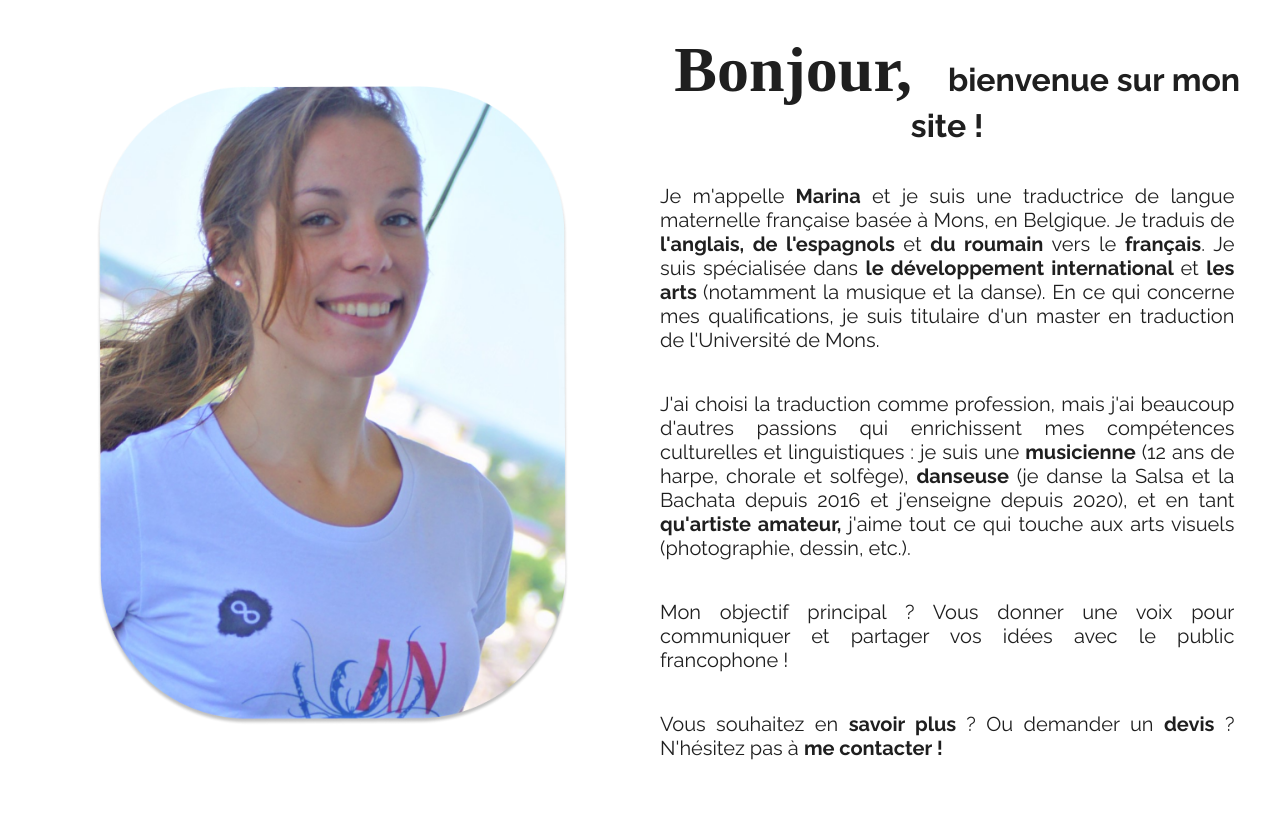
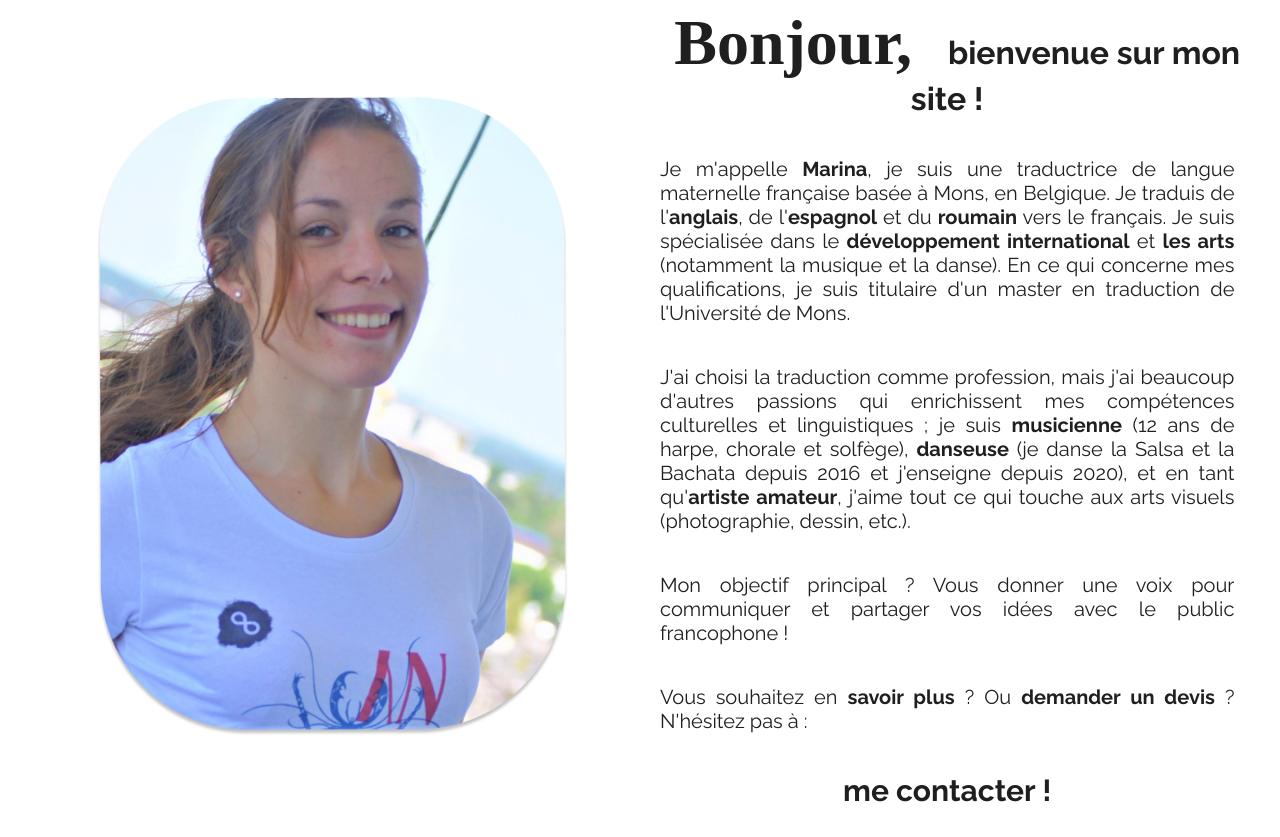
Before and after one commit to AnaelDamette/MHSitePerso, a Vue app: page / in a window 1280 px wide. Shown: the part 1960-2797 px from the top of the page. Built offline with nearby package versions, Linux system fonts and the light colour scheme; a web font is replaced by a local one.

Commit message:
mise en place filtre mot Gras

```diff
--- a/src/App.vue
+++ b/src/App.vue
@@ -43,8 +43,6 @@ export default class App extends Vue {
       el: document.querySelector("#app"),
       smooth: true,
     });
-    console.log("scroll", scroll);
-    console.log("Je test si le scroll est bien smooth " + scroll);
   }
 }
 </script>
--- a/src/assets/scss/PageAbout.scss
+++ b/src/assets/scss/PageAbout.scss
@@ -39,3 +39,8 @@
     padding: 1em;
     text-align: justify;
 }
+
+.textContact {
+    font-size: 1.5rem;
+    text-align: center;
+}
--- a/src/assets/scss/variable.scss
+++ b/src/assets/scss/variable.scss
@@ -2,3 +2,5 @@ $primaire: #ffff;
 $secondaire: #f3f2c9;
 $textPrimaire:#1f1f1f;
 $textSecondaire: #f3f2c9;
+
+$shadow : 0 0 2px 4px;
--- a/src/components/PageAbout.vue
+++ b/src/components/PageAbout.vue
@@ -8,53 +8,67 @@
         <mark class="textTitre">{{ $t("about.titre.hello") }}</mark>
         {{ $t("about.titre.enchantee") }}
       </h2>
-      <p class="textPresentation">
-        {{ $t("about.texte.p1.myName")
-        }}<strong>{{ $t("about.texte.maj.marina") }}</strong
-        >{{ $t("about.texte.p1.basedIn") }}
-        <strong
-          >{{ $t("about.texte.maj.traductionPays.anglais") }}
-          {{ $t("about.texte.maj.traductionPays.espagnols") }}</strong
-        >{{ $t("about.texte.p1.etMin") }}
-        <strong> {{ $t("about.texte.maj.traductionPays.romanian") }}</strong>
-        {{ $t("about.texte.p1.into") }}
-        <strong>{{ $t("about.texte.maj.traductionPays.francais") }}</strong
-        >. {{ $t("about.texte.p1.specialiste")
-        }}<strong>{{ $t("about.texte.maj.international") }}</strong
-        >{{ $t("about.texte.p1.etMin") }}
-        <strong>{{ $t("about.texte.maj.art.art") }}</strong
-        >{{ $t("about.texte.p1.parenthese") }}
-        {{ $t("about.texte.p1.qualification") }}<br />
-      </p>
-      <p class="textPresentation">
-        {{ $t("about.texte.p2.profession") }} {{ $t("about.texte.p2.iAm") }}
-        <strong>{{ $t("about.texte.maj.art.musicienne") }}</strong
-        >{{ $t("about.texte.p2.parentheseMusique") }}
-        <strong>{{ $t("about.texte.maj.art.danse") }}</strong>
-        {{ $t("about.texte.p2.parentheseDance") }}
-        <strong>{{ $t("about.texte.maj.art.artiste") }}</strong>
-        {{ $t("about.texte.p2.enjoyArt") }}<br />
-      </p>
-      <p class="textPresentation">{{ $t("about.texte.p3.text") }}<br /></p>
-      <p class="textPresentation">
-        {{ $t("about.texte.p4.would")
-        }}<strong>{{ $t("about.texte.maj.contact.savoirPlus") }}</strong> ?
-        {{ $t("about.texte.p4.orTo") }}
-        <strong
-          >{{ $t("about.texte.maj.contact.demandeDevis") }}{{ $t("") }}</strong
+      <div class="texteRetouche">
+        <p
+          class="textPresentation"
+          :inner-html.prop="
+            $t('about.paragraphe1') | miseEnGras($t('about.paragraphe1'))
+          "
+        ></p>
+        <p
+          class="textPresentation"
+          :inner-html.prop="
+            $t('about.paragraphe2') | miseEnGras($t('about.paragraphe2'))
+          "
+        ></p>
+        <p
+          class="textPresentation"
+          :inner-html.prop="
+            $t('about.paragraphe3') | miseEnGras($t('about.paragraphe3'))
+          "
+        ></p>
+        <p
+          class="textPresentation"
+          :inner-html.prop="
+            $t('about.paragraphe4') | miseEnGras($t('about.paragraphe4'))
+          "
+        ></p>
+        <a
+          data-scroll-to
+          href="#ancreContact"
+          class="textPresentation d-flex center"
         >
-        ?{{ $t("about.texte.p4.hesitate") }}
-        <a data-scroll-to href="#ancreContact" class="underline"
-          ><strong>{{ $t("about.texte.maj.contact.contact") }}</strong></a
-        >
-      </p>
+          <strong class="textContact underline">
+            {{ $t("about.contact") }}</strong
+          >
+        </a>
+      </div>
     </article>
   </section>
 </template>
 
 <script lang="ts">
 import { Component, Vue } from "vue-property-decorator";
+import i18n from "../i18n";
 
-@Component
+@Component({
+  filters: {
+    miseEnGras(test: string) {
+      const motEnGras: any = i18n.t("about.motEnGras");
+
+      for (let i = 0; i < motEnGras.length; i++) {
+        let texteArray = test.split(motEnGras[i]);
+        test = " ";
+
+        for (let j = 0; j < texteArray.length - 1; j++) {
+          test += texteArray[j] + "<strong>" + motEnGras[i] + "</strong>";
+        }
+
+        test += texteArray[texteArray.length - 1];
+      }
+      return test;
+    },
+  },
+})
 export default class PageAbout extends Vue {}
 </script>
--- a/src/locales/en.json
+++ b/src/locales/en.json
@@ -50,67 +50,36 @@
       }
     }
   },
-
-  "about" : {
-    "about" : "about",
-    "titre" : {
-      "hello" : "Bonjour,",
-      "enchantee" : "nice to meet you !"
+  "about": {
+    "about": "about",
+    "titre": {
+      "hello": "Bonjour,",
+      "enchantee": "nice to meet you !"
     },
-    "texte" : {
-      "maj" : {
-        "marina": " Marina.",
-        "traductionPays" : {
-          "anglais" : "English,",
-          "espagnols" : "Spanish ",
-          "romanian" : "Romanian",
-          "francais" : "French"
-        },
-        "et" : "and",
-        "international" : "international development ",
-        "art" : {
-          "art" : "art ",
-          "musicienne" : "musician ",
-          "danse" : "dancer",
-          "artiste" : "amateur artist, "
-        },
-        "contact" : {
-          "contact" : "contact me!",
-          "savoirPlus" : "know more",
-          "demandeDevis" : "request a quote"
-        }
-      },
-      "p1" : {
-        "myName" : "My name is",
-        "basedIn" : " I am a native French translator based in Mons, Belgium. I translate from ",
-        "into" : "into ",
-        "specialiste" : "I specialise in ",
-        "etMin" : "and",
-        "parenthese" : "(especially music and dance",
-        "qualification" : "Concerning my qualifications, I have an MA in Translation Studies from the University of Mons."
-      },
-      "p2" : {
-        "profession" : "I have chosen translation as my profession, but i have many other passions that enrich my cultural and linguistic skills : ",
-        "iAm" : "I am a ",
-        "parentheseMusique" : "(12 years of harp, choir and music theory), a",
-        "parentheseDance" : "(I have been dancing Salsa and Bachata since 2016 and teaching since 2020), and as an ",
-        "enjoyArt" : "I enjoy everything about visual arts (photography, drawing, etc.)"
-      },
-      "p3" : {
-        "text" : "My main goal ? Giving you a voice to communicate and share your ideas with the French speaking audience !"
-      },
-
-      "p4" : {
-        "would" : "Would you like to ",
-        "orTo" : "Or to ",
-        "hesitate" : " Don't hesitate to"
-      }
-    }
+    "paragraphe1": "My name is Marina, I am a native French translator based in Mons, Belgium. I translate from English, Spanish, and Romanian into French. I specialise in international development and arts (espacially music and dance) Concerning my qualifications, I have an MA in Translation Studies from the University of Mons. ",
+    "paragraphe2": "I have chosen translation as my profession, but I have many other passions that enrich my cultural and linguistic skills ; I am a musician (12 years of harp, choir and music theory), a dancer (I have been dancing Salsa and Bachata since 2016 and teaching since 2020), and as an amateur artist, I enjoy everything about visual arts (photography, drawing, etc.) ",
+    "paragraphe3": "My main goal ? Giving you a voice to communicate and share your ideas with the French speaking audience !",
+    "paragraphe4": "Would you like to know more ? Or to request a quote ? Don’t hesite to :",
+    "contact" : "Contact me !",
+    "motEnGras": [
+      "Marina",
+      "English",
+      "Spanish",
+      "Romanian",
+      "French.",
+      "international development",
+      "arts",
+      "musician",
+      "dancer",
+      "amateur artist",
+      "know more",
+      "request a quote",
+      "Contact me !"
+    ]
   },
-
-  "contact" : {
-    "contact" : "contact",
-     "titreContact": "Need more information ? Want to request a quote ?",
+  "contact": {
+    "contact": "contact",
+    "titreContact": "Need more information ? Want to request a quote ?",
     "getInTouch": "Get in touch !"
   }
 }
--- a/src/locales/fr.json
+++ b/src/locales/fr.json
@@ -1,42 +1,38 @@
 {
   "message": "Salut le monde i18n !!",
-
   "acceuil": {
-    "acceuil" : "Accueil",
+    "acceuil": "Accueil",
     "textLogo": "Mes mots pour vous donner une voix",
     "presentationTraduction": "Traduction professionnelle de l’espagnol, de l’anglais et du roumain vers le français"
   },
-
   "service": {
-    "service" : "services",
-    "titreService" : "Pourquoi travailler avec moi ?",
-    "listPourquoiTravailler" : {
-      "1" : "Le contact direct avec votre traducteur vous assure réactivité, efficacité et maîtrise des coûts",
-      "2" : "Je vous garantis des traductions de qualité qui tiennent compte de vos attentes précises ",
-      "3" : "Vos projets seront réalisés dans les délais impartis",
-      "4" : "Je mettrai mon expérience et ma passion au service des causes qui vous animent"
+    "service": "services",
+    "titreService": "Pourquoi travailler avec moi ?",
+    "listPourquoiTravailler": {
+      "1": "Le contact direct avec votre traducteur vous assure réactivité, efficacité et maîtrise des coûts",
+      "2": "Je vous garantis des traductions de qualité qui tiennent compte de vos attentes précises ",
+      "3": "Vos projets seront réalisés dans les délais impartis",
+      "4": "Je mettrai mon expérience et ma passion au service des causes qui vous animent"
     },
-    "traductionList" : {
+    "traductionList": {
       "titre": "Traduisez vos documents, applications, brochures, livres, sites web, matériel pédagogique ... en français.",
-      "1" : "Traductrice native",
-      "2" : "Master en traduction",
-      "3" : "Diplôme en formation musicale",
-      "4" : "Sensibilité interculturelle"
+      "1": "Traductrice native",
+      "2": "Master en traduction",
+      "3": "Diplôme en formation musicale",
+      "4": "Sensibilité interculturelle"
     },
-    "sousTitreList" : {
-      "titre" : "Sous-titrez vos contenus audiovisuels (chaîne Youtube, websérie, programme TV...)",
-      "1" : "Adaptation culturelle",
-      "2" : "Respect des exigences",
-      "3" : "Professionnalisme"
+    "sousTitreList": {
+      "titre": "Sous-titrez vos contenus audiovisuels (chaîne Youtube, websérie, programme TV...)",
+      "1": "Adaptation culturelle",
+      "2": "Respect des exigences",
+      "3": "Professionnalisme"
     },
-    "correctionList" : {
-      "titre" : "Faites corriger votre contenu en français et adaptez-le à votre public cible. Ne laissez pas une erreur gâcher votre projet !",
-      "1" : "Connaissance approfondie de la langue et de la culture française",
-      "2" : "Garantie de la qualité de votre contenu"
+    "correctionList": {
+      "titre": "Faites corriger votre contenu en français et adaptez-le à votre public cible. Ne laissez pas une erreur gâcher votre projet !",
+      "1": "Connaissance approfondie de la langue et de la culture française",
+      "2": "Garantie de la qualité de votre contenu"
     }
   },
-
-
   "temoignage": {
     "temoignage": "Témoignages",
     "listeTemoignage": {
@@ -54,67 +50,35 @@
       }
     }
   },
-
-  "about" : {
-    "about" : "A propos",
-    "titre" : {
-      "hello" : "Bonjour, ",
-      "enchantee" : "bienvenue sur mon site !"
+  "about": {
+    "about": "A propos",
+    "titre": {
+      "hello": "Bonjour, ",
+      "enchantee": "bienvenue sur mon site !"
     },
-    "texte" : {
-      "maj" : {
-        "marina": " Marina",
-        "traductionPays" : {
-          "anglais" : "l'anglais,",
-          "espagnols" : "de l'espagnols ",
-          "romanian" : "du roumain",
-          "francais" : "français"
-        },
-        "et" : "et",
-        "international" : "le développement international ",
-        "art" : {
-          "art" : "les arts ",
-          "musicienne" : "musicienne",
-          "danse" : "danseuse",
-          "artiste" : "qu'artiste amateur, "
-        },
-        "contact" : {
-          "contact" : "me contacter !",
-          "savoirPlus" : "savoir plus ",
-          "demandeDevis" : "devis"
-        }
-      },
-      "p1" : {
-        "myName" : "Je m'appelle",
-        "basedIn" : " et je suis une traductrice de langue maternelle française basée à Mons, en Belgique. Je traduis de ",
-        "into" : "vers le ",
-        "specialiste" : "Je suis spécialisée dans ",
-        "etMin" : "et",
-        "parenthese" : "(notamment la musique et la danse). ",
-        "qualification" : "En ce qui concerne mes qualifications, je suis titulaire d'un master en traduction de l'Université de Mons."
-      },
-      "p2" : {
-        "profession" : "J'ai choisi la traduction comme profession, mais j'ai beaucoup d'autres passions qui enrichissent mes compétences culturelles et linguistiques : ",
-        "iAm" : "je suis une ",
-        "parentheseMusique" : " (12 ans de harpe, chorale et solfège), ",
-        "parentheseDance" : "(je danse la Salsa et la Bachata depuis 2016 et j'enseigne depuis 2020), et en tant ",
-        "enjoyArt" : "j'aime tout ce qui touche aux arts visuels (photographie, dessin, etc.). "
-      },
-      "p3" : {
-        "text" : "Mon objectif principal ? Vous donner une voix pour communiquer et partager vos idées avec le public francophone !"
-      },
-
-      "p4" : {
-        "would" : "Vous souhaitez en ",
-        "orTo" : "Ou demander un  ",
-        "hesitate" : " N'hésitez pas à "
-      }
-    }
+    "paragraphe1": "Je m'appelle Marina, je suis une traductrice de langue maternelle française basée à Mons, en Belgique. Je traduis de l'anglais, de l'espagnol et du roumain vers le français. Je suis spécialisée dans le développement international et les arts (notamment la musique et la danse). En ce qui concerne mes qualifications, je suis titulaire d'un master en traduction de l'Université de Mons.",
+    "paragraphe2": "J'ai choisi la traduction comme profession, mais j'ai beaucoup d'autres passions qui enrichissent mes compétences culturelles et linguistiques ; je suis musicienne (12 ans de harpe, chorale et solfège), danseuse (je danse la Salsa et la Bachata depuis 2016 et j'enseigne depuis 2020), et en tant qu'artiste amateur, j'aime tout ce qui touche aux arts visuels (photographie, dessin, etc.). ",
+    "paragraphe3": "Mon objectif principal ? Vous donner une voix pour communiquer et partager vos idées avec le public francophone !",
+    "paragraphe4": "Vous souhaitez en savoir plus ? Ou demander un devis ? N'hésitez pas à :  ",
+    "contact" : "me contacter !",
+    "motEnGras": [
+      "Marina",
+      "anglais",
+      "espagnol",
+      "roumain",
+      "développement international",
+      "les arts",
+      "musicienne",
+      "danseuse",
+      "artiste amateur",
+      "savoir plus",
+      "demander un devis",
+      "me contacter !"
+    ]
   },
-
-  "contact" : {
-    "contact" : "contact",
-     "titreContact": "Vous avez besoin de plus d'informations ? Vous souhaitez demander un devis ? ",
+  "contact": {
+    "contact": "contact",
+    "titreContact": "Vous avez besoin de plus d'informations ? Vous souhaitez demander un devis ? ",
     "getInTouch": "Contactez-moi !"
   }
 }
--- a/src/locales/ro.json
+++ b/src/locales/ro.json
@@ -56,61 +56,29 @@
       "hello": "Bonjour,",
       "enchantee": "încântată de cunoștință !"
     },
-    "texte": {
-      "maj": {
-        "marina": " Marina",
-        "traductionPays": {
-          "anglais": "engleză, ",
-          "espagnols": "spaniolă ",
-          "romanian": "română",
-          "francais": "franceză"
-        },
-        "et": "și",
-        "international": "dezvoltare internațională ",
-        "art": {
-          "art": "arte ",
-          "musicienne": "muzician ",
-          "danse": "dansator",
-          "artiste": "artist amator "
-        },
-        "contact": {
-          "contact": "mă contactați ! ",
-          "savoirPlus": "mai multe ? ",
-          "demandeDevis": "o ofertă "
-        }
-      },
-      "p1": {
-        "myName": "Mă numesc ",
-        "basedIn": ", sunt traducător de limba franceză și sunt stabilită în Mons, Belgia. Traduc din ",
-        "into": "în ",
-        "specialiste": " Sunt specializată în ",
-        "etMin": "și",
-        "parenthese": "(în special muzică și dans).",
-        "qualification": " În ceea ce privește calificările mele, am un masterat în Traductologie de la Universitatea din Mons."
-      },
-      "p2": {
-        "profession": "Am ales traducerea ca profesie, dar am multe alte pasiuni care îmi îmbogățesc competențele culturale și lingvistice ; ",
-        "iAm": "sunt ",
-        "parentheseMusique": "(12 ani de harpă, cor și teorie muzicală), ",
-        "parentheseDance": " (dansez salsa și bachata din 2016 și predau din 2020) și, ca ",
-        "enjoyArt": ", îmi place tot ce ține de artele vizuale (fotografie, desen etc.). "
-      },
-      "p3": {
-        "text": "Obiectivul meu principal ? Să vă dau o voce pentru a comunica și a vă împărtăși ideile cu publicul francofon !"
-      },
-      "p4": {
-        "would": "Doriți să aflați ",
-        "orTo": " Sau să solicitați ",
-        "hesitate": " Nu ezitați să "
-      }
-    }
+    "paragraphe1": "Mă numesc Marina, sunt traducător de limba franceză și sunt stabilită în Mons, Belgia. Traduc din engleză, spaniolă și română în franceză. Sunt specializată în dezvoltare internațională și arte (în special muzică și dans) În ceea ce privește calificările mele, am un masterat în Traductologie de la Universitatea din Mons.",
+    "paragraphe2": "Am ales traducerea ca profesie, dar am multe alte pasiuni care îmi îmbogățesc competențele culturale și lingvistice ; sunt muzician (12 ani de harpă, cor și teorie muzicală), dansator (dansez salsa și bachata din 2016 și predau din 2020) și, ca artist amator, îmi place tot ce ține de artele vizuale (fotografie, desen etc.). ",
+    "paragraphe3": "Obiectivul meu principal ? Să vă dau o voce pentru a comunica și a vă împărtăși ideile cu publicul francofon !",
+    "paragraphe4": "Doriți să aflați mai multe ? Sau să solicitați o ofertă ? Nu ezitați să :",
+    "contact": "mă contactați !",
+    "motEnGras": [
+      "Marina",
+      "engleză",
+      "spaniolă",
+      "română",
+      "franceză.",
+      "dezvoltare internațională",
+      "arte",
+      "muzician",
+      "dansator",
+      "artist amator",
+      "mai multe",
+      "solicitați o ofertă ?"
+    ]
   },
-
-
-
-  "contact" : {
-    "contact" : "contact",
-     "titreContact": "Aveți nevoie de mai multe informații ? Doriți să solicitați o ofertă ?",
+  "contact": {
+    "contact": "contact",
+    "titreContact": "Aveți nevoie de mai multe informații ? Doriți să solicitați o ofertă ?",
     "getInTouch": "Contactați-mă !"
   }
 }
--- a/src/locales/sp.json
+++ b/src/locales/sp.json
@@ -1,41 +1,38 @@
 {
   "message": "Traduction à rajouter",
   "acceuil": {
-    "acceuil" : "INICIO",
+    "acceuil": "INICIO",
     "textLogo": "Mis palabras para darles voz",
     "presentationTraduction": "Traduzca sus textos del inglés, español y rumano al francés"
   },
-
   "service": {
-    "service" : "SERVICIOS",
-    "titreService" : "¿Por qué trabajar conmigo?",
-    "listPourquoiTravailler" : {
-      "1" : "El contacto directo con su traductor le asegura reactividad, eficacia y control de costes",
-      "2" : "Le garantizo traducciones de calidad que tienen en cuenta sus expectativas precisas",
-      "3" : "Sus proyectos se llevarán a cabo de manera puntual",
-      "4" : "Pondré mi experiencia y mi pasión al servicio de las causas que le impulsan"
+    "service": "SERVICIOS",
+    "titreService": "¿Por qué trabajar conmigo?",
+    "listPourquoiTravailler": {
+      "1": "El contacto directo con su traductor le asegura reactividad, eficacia y control de costes",
+      "2": "Le garantizo traducciones de calidad que tienen en cuenta sus expectativas precisas",
+      "3": "Sus proyectos se llevarán a cabo de manera puntual",
+      "4": "Pondré mi experiencia y mi pasión al servicio de las causas que le impulsan"
     },
-    "traductionList" : {
+    "traductionList": {
       "titre": "Traducción de sus documentos, aplicaciones, folletos, libros, sitios web, materiales educativos... al francés.",
-      "1" : "Traductora nativa",
-      "2" : "Máster en Traducción",
-      "3" : "Formación académica en música",
-      "4" : "Sensibilidad intercultural"
+      "1": "Traductora nativa",
+      "2": "Máster en Traducción",
+      "3": "Formación académica en música",
+      "4": "Sensibilidad intercultural"
     },
-    "sousTitreList" : {
-      "titre" : "Subtitulación de sus contenidos audiovisuales (canal de Youtube, webserie, programa de televisión...)",
-      "1" : "Adaptación cultural",
-      "2" : "Cumplimiento de los requisitos",
-      "3" : "Profesionalidad"
+    "sousTitreList": {
+      "titre": "Subtitulación de sus contenidos audiovisuales (canal de Youtube, webserie, programa de televisión...)",
+      "1": "Adaptación cultural",
+      "2": "Cumplimiento de los requisitos",
+      "3": "Profesionalidad"
     },
-    "correctionList" : {
-      "titre" : "Compruebe su contenido en francés y adáptelo a su público objetivo. ¡No deje que un error arruine su proyecto!",
-      "1" : "Profundo conocimiento de la lengua y la cultura francesas",
-      "2" : "Asegure la calidad de su contenido"
+    "correctionList": {
+      "titre": "Compruebe su contenido en francés y adáptelo a su público objetivo. ¡No deje que un error arruine su proyecto!",
+      "1": "Profundo conocimiento de la lengua y la cultura francesas",
+      "2": "Asegure la calidad de su contenido"
     }
   },
-
-
   "temoignage": {
     "temoignage": "Testimonios",
     "listeTemoignage": {
@@ -53,67 +50,35 @@
       }
     }
   },
-
-  "about" : {
-    "about" : "SOBRE MI",
-    "titre" : {
-      "hello" : "¡Bonjour,",
-      "enchantee" : "encantada de conocerle!"
+  "about": {
+    "about": "SOBRE MI",
+    "titre": {
+      "hello": "¡Bonjour,",
+      "enchantee": "encantada de conocerle!"
     },
-    "texte" : {
-      "maj" : {
-        "marina": " Marina",
-        "traductionPays" : {
-          "anglais" : "inglés",
-          "espagnols" : "español ",
-          "romanian" : "rumano",
-          "francais" : "francés"
-        },
-        "et" : "y",
-        "international" : "desarrollo internacional ",
-        "art" : {
-          "art" : "las artes ",
-          "musicienne" : "música ",
-          "danse" : "bailarina ",
-          "artiste" : "artista aficionada, "
-        },
-        "contact" : {
-          "contact" : " contacto conmigo. ",
-          "savoirPlus" : "saber más?",
-          "demandeDevis" : "presupuesto "
-        }
-      },
-      "p1" : {
-        "myName" : "Mi nombre es",
-        "basedIn" : ", soy una traductora nativa de francés con sede en Mons, Bélgica. Traduzco del ",
-        "into" : "al ",
-        "specialiste" : "Mis especialidades son el ",
-        "etMin" : "y",
-        "parenthese" : "(especialmente la música y la danza).",
-        "qualification" : "En cuanto a mis cualificaciones, dispongo de un máster en Estudios de Traducción otorgado por la Universidad de Mons."
-      },
-      "p2" : {
-        "profession" : "He elegido la traducción como profesión, pero tengo muchas otras pasiones que enriquecen mis conocimientos culturales y lingüísticos; ",
-        "iAm" : "soy ",
-        "parentheseMusique" : "(12 años de arpa, coro y teoría musical),",
-        "parentheseDance" : "(bailo salsa y bachata desde 2016 y doy clases desde 2020), y como ",
-        "enjoyArt" : "me gusta todo lo relacionado con las artes visuales (fotografía, dibujo, etc.) "
-      },
-      "p3" : {
-        "text" : "¿Mi objetivo principal? ¡Darle una voz para comunicar y compartir sus ideas con el público francófono!"
-      },
-
-      "p4" : {
-        "would" : "¿Desea ",
-        "orTo" : "¿O pedir un ",
-        "hesitate" : "No dude en ponerse en"
-      }
-    }
+    "paragraphe1": "Mi nombre es Marina, soy una traductora nativa de francés con sede en Mons, Bélgica. Traduzco del inglés, español y rumano al francés. Mis especialidades son el desarrollo internacional y las artes (especialmente la música y la danza). En cuanto a mis cualificaciones, dispongo de un máster en Estudios de Traducción otorgado por la Universidad de Mons.",
+    "paragraphe2": "He elegido la traducción como profesión, pero tengo muchas otras pasiones que enriquecen mis conocimientos culturales y lingüísticos; soy música (12 años de arpa, coro y teoría musical), bailarina (bailo salsa y bachata desde 2016 y doy clases desde 2020), y como artista aficionada, me gusta todo lo relacionado con las artes visuales (fotografía, dibujo, etc.) ",
+    "paragraphe3": "¿Mi objetivo principal? ¡Darle una voz para comunicar y compartir sus ideas con el público francófono!",
+    "paragraphe4": "¿Desea saber más? ¿O pedir un presupuesto? No dude en ponerse en : ",
+    "contact": "contacto conmigo.",
+    "motEnGras": [
+      "Marina",
+      "inglès",
+      "español",
+      "rumano",
+      "francés.",
+      "desarrollo internacional",
+      "artes",
+      "música",
+      "bailarina",
+      "artista aficionada",
+      "saber más",
+      "pedir un presupuesto"
+    ]
   },
-
-  "contact" : {
-    "contact" : "contacto",
-     "titreContact": "¿Necesita más información? ¿Desea solicitar un presupuesto?",
+  "contact": {
+    "contact": "contacto",
+    "titreContact": "¿Necesita más información? ¿Desea solicitar un presupuesto?",
     "getInTouch": "¡Contáctame!"
   }
 }
```
Also changed, not shown: src/assets/scss/custom.scss (+29 -18 lines), src/components/Navbar.vue (+11 -2 lines).
